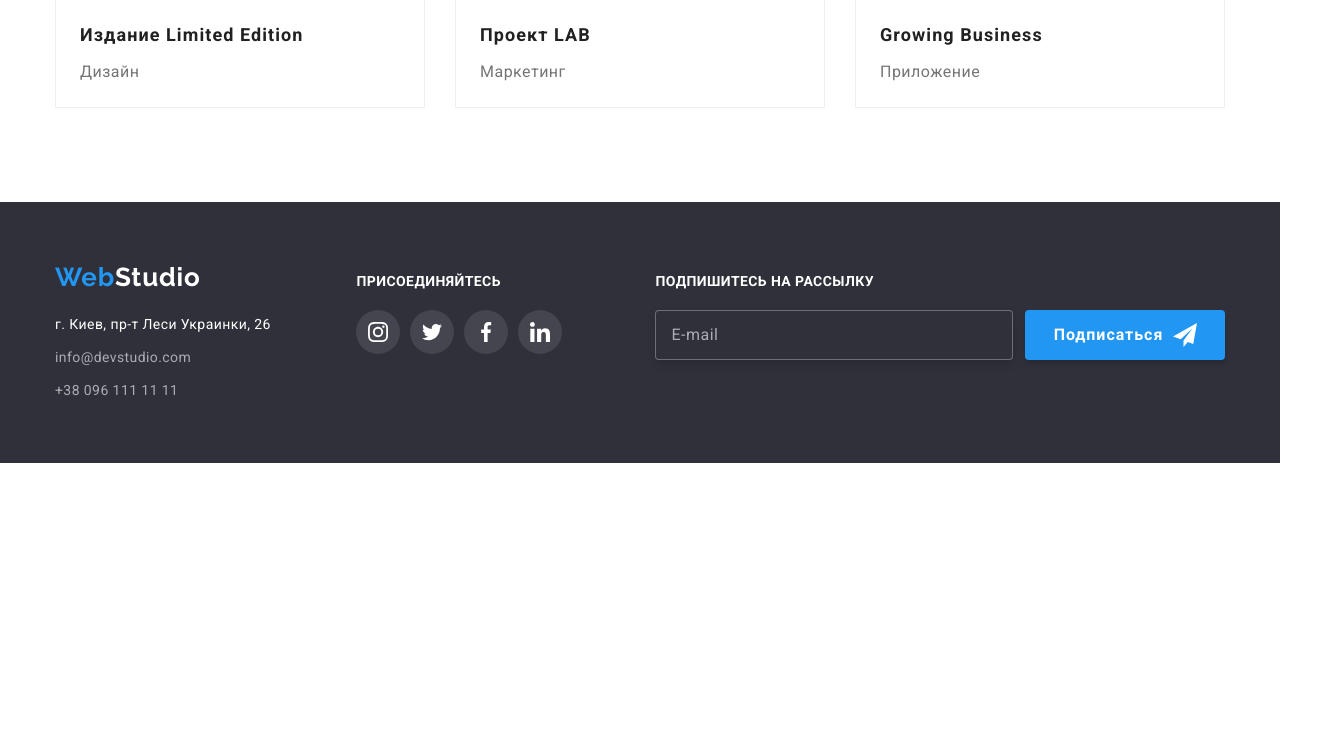
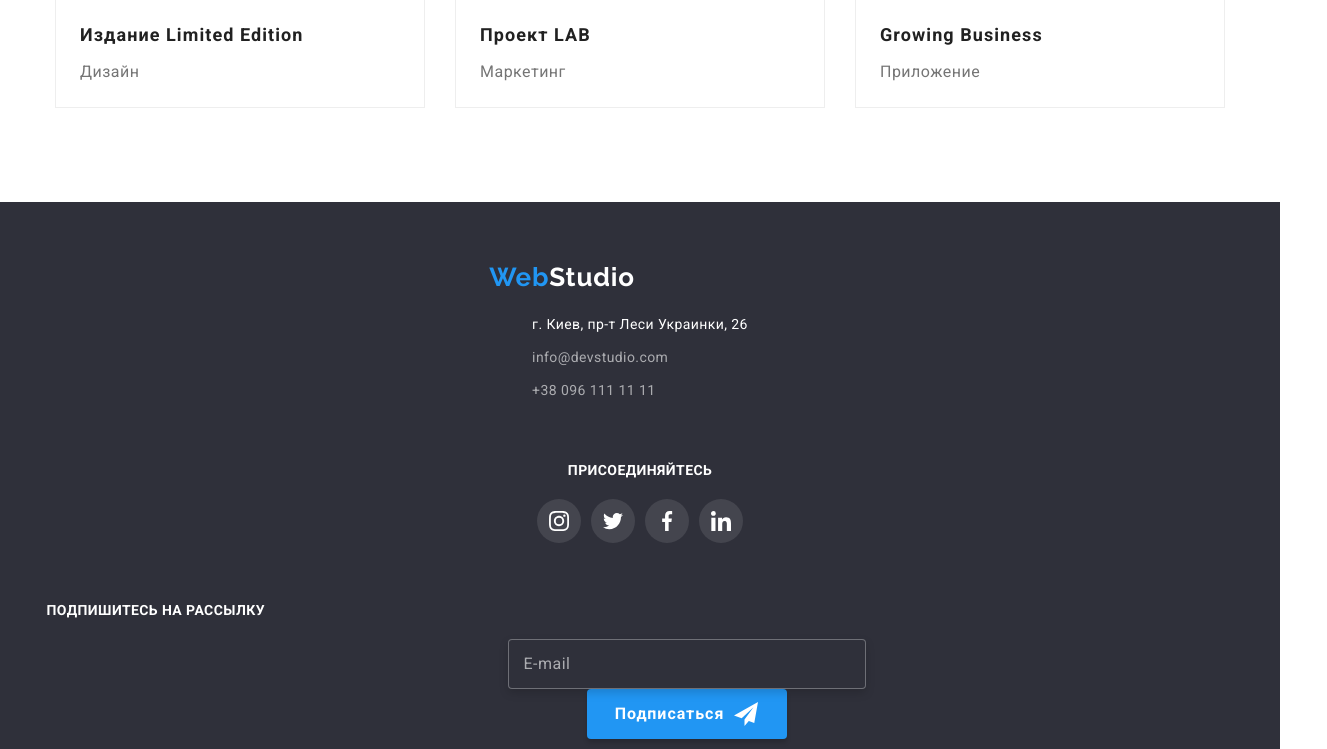
Before and after one commit to Serj-Melnyk/goit-markup-hw-08, a plain HTML site: page portfolio.html in a window 1280 px wide. Shown: the part 1435-2184 px from the top of the page, 1327 px wide, since content can reach past the window. Before the commit the page ends 1898 px from the top, so only its background shows below. Drawn offline with nearby package versions, Linux system fonts and the light colour scheme.

Commit message:
hw-eight-sleeping

```diff
--- a/scss/components/_button.scss
+++ b/scss/components/_button.scss
@@ -31,5 +31,11 @@
 }
 
 .sub__button {
+    @include mq(mobile) {
+           margin-left: auto;
+           margin-right: auto;
+        }
+
+
     margin-left: 12px;
 }
--- a/scss/components/_form-subscription.scss
+++ b/scss/components/_form-subscription.scss
@@ -1,4 +1,13 @@
 .form-subscription {
+
+    @include mq(mobile) {
+            display: flex;
+            flex-direction: column;
+            justify-content: center;
+            align-items: center;
+        }
+
+
     display: flex;
     justify-content: space-between;
     align-items: center;
--- a/scss/components/_logo.scss
+++ b/scss/components/_logo.scss
@@ -8,8 +8,21 @@
     line-height: 1.2;
     letter-spacing: 0.03em;
     text-decoration: none;
+
+
+    @include mq(mobile) {
+
+        display: flex;
+            margin-left: auto;
+            margin-right: auto;
+        }
+
+
+
 }
 
 .header__logo {
     color: #000000;
+
+
 }
--- a/scss/layouts/_footer.scss
+++ b/scss/layouts/_footer.scss
@@ -1,9 +1,7 @@
 .footer {
-
   display: flex;
   justify-content: center;
   align-items: center;
-
 
   margin-top: 0;
   margin-bottom: 0;
@@ -57,43 +55,67 @@
 }
 
 .join {
+    display: flex;
+    flex-direction: column;
+    justify-content: center;
+
+  margin-top: 60px;
+  margin-bottom: 60px;
   justify-content: center;
 }
 
 .join-title {
+  margin-left: auto;
+  margin-right: auto;
+  margin-top: 0;
+  margin-bottom: 20px;
   font-family: var(--main-font);
   font-weight: 700;
   font-size: 14px;
   line-height: 1.14;
   letter-spacing: 0.03em;
   text-transform: uppercase;
-    margin-top: 0;
-    margin-bottom: 20px;
 
   color: #ffffff;
 }
 
 .bottom {
+  @include mq(mobile) {
+    display: flex;
+    flex-direction: column;
+    justify-content: center;
+    align-items: center;
+  }
+
   display: flex;
   align-items: baseline;
 }
 
+.box{
+    display: flex;
+    flex-direction: column;
+    justify-content: center;
+    align-items: center;
+}
+
 .subscription {
-    width: 570px;
+  width: 100vw;
   height: 86px;
 
   margin-left: 93px;
 }
 
 .subscription-title {
+  margin-left: auto;
+  margin-right: auto;
+  margin-top: 0;
+  margin-bottom: 20px;
   font-family: var(--main-font);
   font-weight: 700;
   font-size: 14px;
   line-height: 1.14;
   letter-spacing: 0.03em;
   text-transform: uppercase;
-    margin-top: 0;
-    margin-bottom: 20px;
 
   color: #ffffff;
 }
```
Also changed, not shown: index.html (+3 -3 lines), css/main.css, css/main.min.css, 2 other files. Lines whose indentation alone changed are shown as unchanged.
